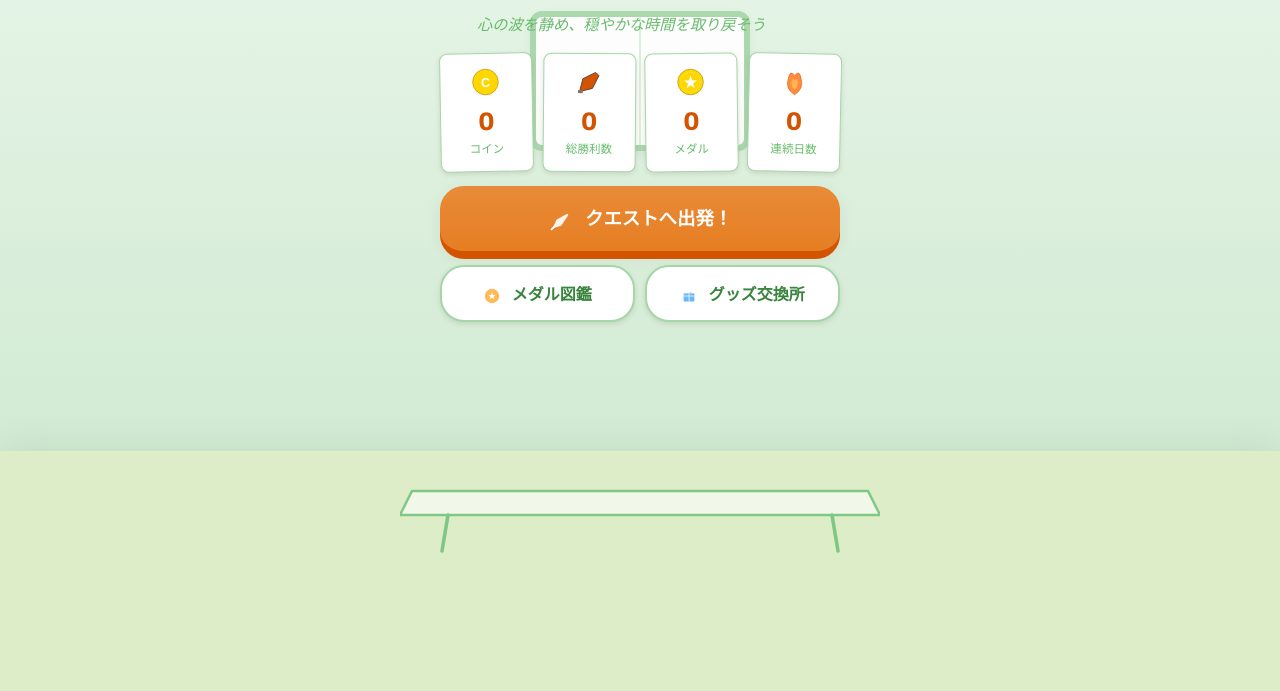
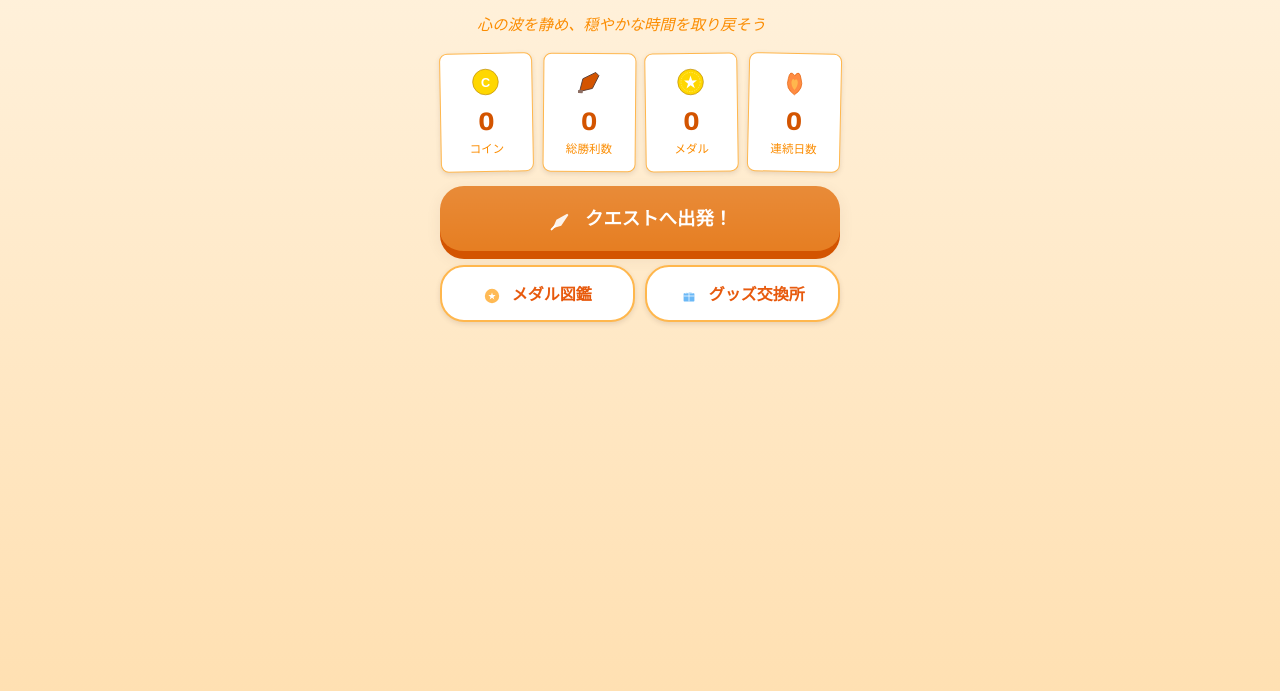
Before and after one commit to ryousuke971003-cmyk/OCD-Dungeon, a website built with Vite: page src/index.html in a window 1280 px wide. Shown: the part 109-800 px from the top of the page. Built offline with nearby package versions, Linux system fonts and the light colour scheme.

Commit message:
feat: ホーム画面を初期状態（テーブルなし）に復元し、オレンジ基調の暖かなデザインに刷新

```diff
--- a/src/index.html
+++ b/src/index.html
@@ -19,18 +19,8 @@
   <!-- ===== ホーム / 自室画面 ===== -->
   <div id="screen-home" class="screen active">
     <div class="home-room" id="home-room">
-      <div class="room-window"></div>
-      <div class="room-floor-area">
-        <div class="room-table" id="room-table">
-          <svg viewBox="0 0 400 120" class="table-svg">
-            <!-- シンプルな大型テーブル -->
-            <path d="M10,60 L390,60 L400,80 L0,80 Z" fill="#F1F8E9" stroke="#81C784" stroke-width="2"/>
-            <path d="M40,80 L35,110 M360,80 L365,110" stroke="#81C784" stroke-width="3" stroke-linecap="round"/>
-          </svg>
-          <div class="table-surface" id="room-table-surface">
-            <!-- グッズがここに並ぶ -->
-          </div>
-        </div>
+      <div class="table-surface" id="room-table-surface">
+        <!-- グッズがここに配置される -->
       </div>
     </div>
 
--- a/src/main.ts
+++ b/src/main.ts
@@ -220,53 +220,51 @@ const MEDALS: Medal[] = [
 // =========================================================
 const RELAX_GOODS: RelaxGood[] = [
   { id: 'coffee', price: 20,  icon: `<svg viewBox="0 0 100 100" xmlns="http://www.w3.org/2000/svg">
-    <path d="M32,45 Q50,42 68,45 L65,85 Q50,90 35,85 Z" fill="#F1F8E9" stroke="#81C784" stroke-width="1.5"/>
-    <path d="M68,50 Q80,50 80,62 Q80,74 66,74" fill="none" stroke="#81C784" stroke-width="3" stroke-linecap="round"/>
-    <ellipse cx="50" cy="46" rx="16" ry="4" fill="#388E3C" opacity="0.3"/>
-    <path d="M40,35 Q45,20 50,35 M55,30 Q60,15 65,30" fill="none" stroke="#A5D6A7" stroke-width="2" stroke-linecap="round" opacity="0.6"/>
-  </svg>`,  name: 'ホットコーヒー',       desc: 'ほんのり温かい一杯',      style: 'left: 10%; bottom: 10px; transform: scale(1.1);' },
+    <path d="M30,40 L70,40 Q75,40 75,45 L70,85 Q68,95 50,95 Q32,95 30,85 L25,45 Q25,40 30,40 Z" fill="#FFF8E1" stroke="#FFB74D" stroke-width="2"/>
+    <path d="M72,45 Q85,45 85,60 Q85,75 70,75" fill="none" stroke="#FFB74D" stroke-width="4" stroke-linecap="round"/>
+    <path d="M35,30 Q40,15 45,30 M50,25 Q55,10 60,25 M65,30 Q70,15 75,30" fill="none" stroke="#FFE0B2" stroke-width="2" stroke-linecap="round"/>
+    <ellipse cx="50" cy="40" rx="20" ry="5" fill="#E65100" opacity="0.4"/>
+  </svg>`,  name: 'ホットコーヒー',       desc: 'ほんのり温かい一杯',      style: 'left: 10%; bottom: 20px; transform: scale(1.1);' },
   { id: 'candle', price: 30,  icon: `<svg viewBox="0 0 100 100" xmlns="http://www.w3.org/2000/svg">
-    <rect x="38" y="50" width="24" height="40" rx="3" fill="#FFF" stroke="#C8E6C9" stroke-width="1.5"/>
-    <path d="M50,30 Q45,15 50,5 Q55,15 50,30" fill="#C8E6C9" opacity="0.8">
-      <animate attributeName="opacity" values="0.6;1;0.6" dur="3s" repeatCount="indefinite"/>
+    <rect x="35" y="45" width="30" height="45" rx="5" fill="#FFFDE7" stroke="#FFB74D" stroke-width="2"/>
+    <path d="M50,45 V40" stroke="#E65100" stroke-width="2"/>
+    <path d="M50,40 Q45,25 50,10 Q55,25 50,40" fill="#FFB74D">
+      <animate attributeName="opacity" values="0.7;1;0.7" dur="2s" repeatCount="indefinite"/>
     </path>
-    <circle cx="50" cy="20" r="15" fill="#E8F5E9" opacity="0.4"/>
-  </svg>`, name: 'アロマキャンドル',     desc: 'やわらかな香りが広がる',  style: 'left: 22%; bottom: 12px;' },
+  </svg>`, name: 'アロマキャンドル',     desc: 'やわらかな香りが広がる',  style: 'left: 22%; bottom: 25px;' },
   { id: 'cushion', price: 50,  icon: `<svg viewBox="0 0 100 100" xmlns="http://www.w3.org/2000/svg">
-    <path d="M15,50 Q15,25 50,25 Q85,25 85,50 L82,75 Q50,85 18,75 Z" fill="#E8F5E9" stroke="#A5D6A7" stroke-width="2"/>
-    <path d="M30,50 Q50,45 70,50 M30,65 Q50,60 70,65" fill="none" stroke="#C8E6C9" stroke-width="1.5" opacity="0.5"/>
-  </svg>`, name: 'ふかふかクッション',   desc: 'もふもふで心地よい',      style: 'left: 35%; bottom: 4px; transform: scale(1.3);' },
+    <path d="M15,40 Q15,20 50,20 Q85,20 85,40 L85,60 Q85,80 50,80 Q15,80 15,60 Z" fill="#FFE0B2" stroke="#FFB74D" stroke-width="3"/>
+    <path d="M25,40 Q50,35 75,40 M25,60 Q50,55 75,60" fill="none" stroke="#FFCC80" stroke-width="2" opacity="0.6"/>
+  </svg>`, name: 'ふかふかクッション',   desc: 'もふもふで心地よい',      style: 'left: 36%; bottom: 10px; transform: scale(1.3);' },
   { id: 'plant', price: 75,  icon: `<svg viewBox="0 0 100 100" xmlns="http://www.w3.org/2000/svg">
-    <path d="M38,75 L62,75 L58,95 L42,95 Z" fill="#C8E6C9" stroke="#81C784" stroke-width="1.5"/>
-    <path d="M50,75 V45 M35,60 Q25,45 35,35 M65,60 Q75,45 65,35" fill="none" stroke="#66BB6A" stroke-width="3.5" stroke-linecap="round"/>
-    <circle cx="35" cy="35" r="8" fill="#A5D6A7"/><circle cx="65" cy="35" r="8" fill="#A5D6A7"/><circle cx="50" cy="40" r="10" fill="#81C784"/>
-  </svg>`,  name: 'ちいさな観葉植物',    desc: '緑が癒しをくれる',        style: 'left: 55%; bottom: 8px; transform: scale(1.1);' },
+    <path d="M35,75 L65,75 L60,95 L40,95 Z" fill="#FFCC80" stroke="#E65100" stroke-width="2"/>
+    <path d="M50,75 V45 M50,65 Q30,50 25,60 M50,60 Q70,45 75,55" fill="none" stroke="#FFB74D" stroke-width="5" stroke-linecap="round"/>
+    <circle cx="25" cy="55" r="8" fill="#FFB74D" opacity="0.8"/><circle cx="75" cy="50" r="10" fill="#FFB74D" opacity="0.7"/><circle cx="50" cy="35" r="12" fill="#FFB74D"/>
+  </svg>`,  name: 'ちいさな観葉植物',    desc: '緑が癒しをくれる',        style: 'left: 55%; bottom: 15px; transform: scale(1.1);' },
   { id: 'book', price: 100,  icon: `<svg viewBox="0 0 100 100" xmlns="http://www.w3.org/2000/svg">
-    <path d="M25,35 L50,40 L50,95 L25,90 Z" fill="#F1F8E9" stroke="#81C784" stroke-width="1.5"/>
-    <path d="M75,35 L50,40 L50,95 L75,90 Z" fill="#FFF" stroke="#81C784" stroke-width="1.5"/>
-    <path d="M30,50 H45 M30,60 H45 M55,50 H70 M55,60 H70" stroke="#C8E6C9" stroke-width="1.5"/>
-  </svg>`,  name: 'お気に入りの本',       desc: '読むたびほっとする',      style: 'left: 72%; bottom: 12px; transform: rotate(-5deg);' },
+    <path d="M20,30 L50,35 L50,90 L20,85 Z" fill="#FFE0B2" stroke="#E65100" stroke-width="2"/>
+    <path d="M80,30 L50,35 L50,90 L80,85 Z" fill="#FFF8E1" stroke="#E65100" stroke-width="2"/>
+    <path d="M25,45 H45 M25,55 H45 M55,45 H75 M55,55 H75" fill="none" stroke="#FFB74D" stroke-width="1.5"/>
+  </svg>`,  name: 'お気に入りの本',       desc: '読むたびほっとする',      style: 'left: 72%; bottom: 20px; transform: rotate(-8deg);' },
   { id: 'record', price: 150,  icon: `<svg viewBox="0 0 100 100" xmlns="http://www.w3.org/2000/svg">
-    <rect x="15" y="55" width="70" height="40" rx="3" fill="#A5D6A7" stroke="#4CAF50" stroke-width="1.5"/>
-    <circle cx="50" cy="55" r="30" fill="#E8F5E9" stroke="#81C784" stroke-width="2"/>
-    <circle cx="50" cy="55" r="6" fill="#81C784"/>
-    <path d="M75,40 L60,55" stroke="#4CAF50" stroke-width="3" stroke-linecap="round"/>
-  </svg>`,  name: 'レコードプレイヤー',  desc: 'のんびりした音楽',        style: 'left: -5%; bottom: 12px; transform: scale(1.1);' },
+    <rect x="15" y="45" width="70" height="50" rx="5" fill="#FFCC80" stroke="#E65100" stroke-width="2"/>
+    <circle cx="50" cy="50" r="35" fill="#FFB74D" stroke="#E65100" stroke-width="2" opacity="0.6"/>
+    <circle cx="50" cy="50" r="8" fill="#FFF"/>
+  </svg>`,  name: 'レコードプレイヤー',  desc: 'のんびりした音楽',        style: 'left: -2%; bottom: 15px; transform: scale(1.1);' },
   { id: 'moon', price: 200,  icon: `<svg viewBox="0 0 100 100" xmlns="http://www.w3.org/2000/svg">
-    <circle cx="50" cy="50" r="38" fill="#FFF9C4" stroke="#FFF176" stroke-width="1" opacity="0.8"/>
-    <circle cx="40" cy="40" r="4" fill="#FDD835" opacity="0.3"/>
-  </svg>`,         name: 'ムーンランプ',         desc: '夜を照らすやさしい光',    style: 'left: 88%; bottom: 12px;' },
+    <circle cx="50" cy="50" r="40" fill="#FFF9C4" stroke="#FBC02D" stroke-width="1"/>
+    <circle cx="35" cy="40" r="5" fill="#FDD835" opacity="0.4"/>
+  </svg>`,         name: 'ムーンランプ',         desc: '夜を照らすやさしい光',    style: 'left: 88%; bottom: 25px;' },
   { id: 'bear', price: 250, icon: `<svg viewBox="0 0 100 100" xmlns="http://www.w3.org/2000/svg">
-    <circle cx="50" cy="45" r="18" fill="#F1F8E9" stroke="#81C784" stroke-width="1.5"/>
-    <circle cx="50" cy="75" r="22" fill="#F1F8E9" stroke="#81C784" stroke-width="1.5"/>
-    <circle cx="35" cy="35" r="8" fill="#F1F8E9" stroke="#81C784" stroke-width="1.5"/><circle cx="65" cy="35" r="8" fill="#F1F8E9" stroke="#81C784" stroke-width="1.5"/>
-    <circle cx="44" cy="42" r="2" fill="#2E7D32"/><circle cx="56" cy="42" r="2" fill="#2E7D32"/>
-    <path d="M46,52 Q50,55 54,52" fill="none" stroke="#81C784" stroke-width="1.5" stroke-linecap="round"/>
-  </svg>`,    name: 'くまのぬいぐるみ',    desc: 'そっと抱きしめよう',      style: 'left: 45%; bottom: 4px; transform: scale(1.4); z-index: 2;' },
+    <circle cx="50" cy="45" r="18" fill="#FFE082" stroke="#E65100" stroke-width="1.5"/>
+    <circle cx="50" cy="75" r="22" fill="#FFE082" stroke="#E65100" stroke-width="1.5"/>
+    <circle cx="35" cy="35" r="8" fill="#FFE082" stroke="#E65100" stroke-width="1.5"/><circle cx="65" cy="35" r="8" fill="#FFE082" stroke="#E65100" stroke-width="1.5"/>
+    <circle cx="44" cy="42" r="2" fill="#E65100"/><circle cx="56" cy="42" r="2" fill="#E65100"/>
+  </svg>`,    name: 'くまのぬいぐるみ',    desc: 'そっと抱きしめよう',      style: 'left: 48%; bottom: 5px; transform: scale(1.4); z-index: 2;' },
   { id: 'bath', price: 300, icon: `<svg viewBox="0 0 100 100" xmlns="http://www.w3.org/2000/svg">
-    <path d="M15,60 Q15,90 50,90 Q85,90 85,60 L85,50 H15 Z" fill="#E1F5FE" stroke="#81D4FA" stroke-width="1.5"/>
-    <circle cx="30" cy="45" r="7" fill="#FFF" opacity="0.6"/><circle cx="50" cy="40" r="10" fill="#FFF" opacity="0.5"/><circle cx="70" cy="45" r="8" fill="#FFF" opacity="0.7"/>
-  </svg>`,           desc: 'ゆっくりお風呂でリラックス', style: 'left: 20%; bottom: 0px; transform: scale(1.2); opacity: 0.8;', name: 'バブルバス' },
+    <path d="M15,60 Q15,90 50,90 Q85,90 85,60 L85,50 H15 Z" fill="#FFECB3" stroke="#FFB74D" stroke-width="1.5"/>
+    <circle cx="30" cy="45" r="7" fill="#FFF" opacity="0.8"/><circle cx="50" cy="40" r="10" fill="#FFF" opacity="0.7"/>
+  </svg>`,           desc: 'ゆっくりお風呂でリラックス', style: 'left: 20%; bottom: 0px; transform: scale(1.2);', name: 'バブルバス' },
 ];
 
 
--- a/src/style.css
+++ b/src/style.css
@@ -7,14 +7,14 @@
 
 :root {
   /* 新しいカラーパレット：暖かみのある水彩画風 */
-  --bg-sand:      #F1F8E9; /* ミントホワイト（背景ベース） */
-  --bg-room:      #E8F5E9; /* 部屋全体のトーン（薄い緑） */
-  --bg-paper:     #FFFFFF; /* カード・紙の質感（純白） */
-  --border-sepia: #A5D6A7; /* 境界線（ソフトグリーン） */
-  --text-main:    #2E7D32; /* メインテキスト（深い緑） */
-  --text-soft:    #66BB6A; /* サブテキスト */
-  --wood-dark:    #81C784;
-  --wood-light:   #C8E6C9;
+  --bg-sand:      #FFF8E1; /* ライトオレンジベージュ */
+  --bg-room:      #FFF3E0; /* 部屋全体のトーン */
+  --bg-paper:     #FFFFFF; /* カード・紙の質感 */
+  --border-sepia: #FFB74D; /* 境界線（オレンジ） */
+  --text-main:    #E65100; /* メインテキスト（深いオレンジ） */
+  --text-soft:    #FB8C00; /* サブテキスト */
+  --wood-dark:    #EF6C00;
+  --wood-light:   #FFB74D;
   --curtain-bg:   #F8B195;
 
   --color-jirorin:  #B2D8FF; /* 確認族 */
@@ -204,72 +204,28 @@ html, body {
   padding: 0;
 }
 
-/* 部屋の背景 */
+/* シンプルな背景 */
 .home-room {
   position: absolute;
   inset: 0;
   display: flex;
   flex-direction: column;
-  background: linear-gradient(to bottom, #E8F5E9, #C8E6C9);
+  background: linear-gradient(to bottom, #FFF3E0, #FFE0B2);
   overflow: hidden;
 }
 
-/* 窓 (シンプル版) */
-.room-window {
-  position: absolute;
-  top: 15%;
-  left: 50%;
-  transform: translateX(-50%);
-  width: 220px;
-  height: 140px;
-  background: white;
-  border: 6px solid #A5D6A7;
-  border-radius: 12px;
-  box-shadow: 0 4px 15px rgba(0,0,0,0.05);
-  opacity: 0.9;
-}
-.room-window::after {
-  content: ''; position: absolute; top: 0; bottom: 0; left: 50%; width: 2px; background: rgba(165, 214, 167, 0.4); transform: translateX(-50%);
-}
-
-/* 床面代わりのエリア */
-.room-floor-area {
-  position: absolute;
-  bottom: 0;
-  left: 0;
-  right: 0;
-  height: 30vh;
-  background: #DCEDC8;
-  display: flex;
-  justify-content: center;
-  align-items: flex-start;
-  box-shadow: 0 -10px 30px rgba(0,0,0,0.05);
-  z-index: 2;
-}
-
-/* テーブル（ミニマルデザイン） */
-.room-table {
-  position: relative;
-  width: 480px;
-  height: 160px;
-  margin-top: -40px;
-}
-.table-svg {
-  width: 100%;
-  height: 100%;
-}
-
+/* グッズ配置エリア */
 .table-surface {
   position: absolute;
-  top: 60px;
-  left: 30px;
-  right: 30px;
-  height: 30px;
+  bottom: 50px;
+  left: 5%;
+  right: 5%;
+  height: 100px;
   display: flex;
   justify-content: center;
   align-items: flex-end;
   pointer-events: none;
-  z-index: 3;
+  z-index: 10;
 }
 
 /* アイテム共通スタイル */
```
